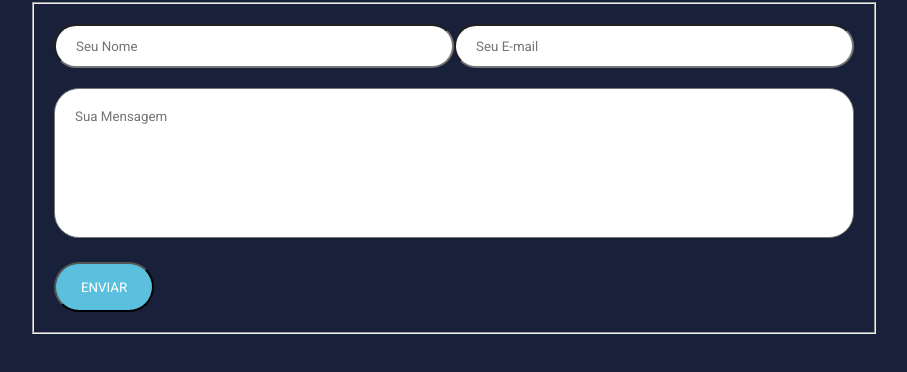
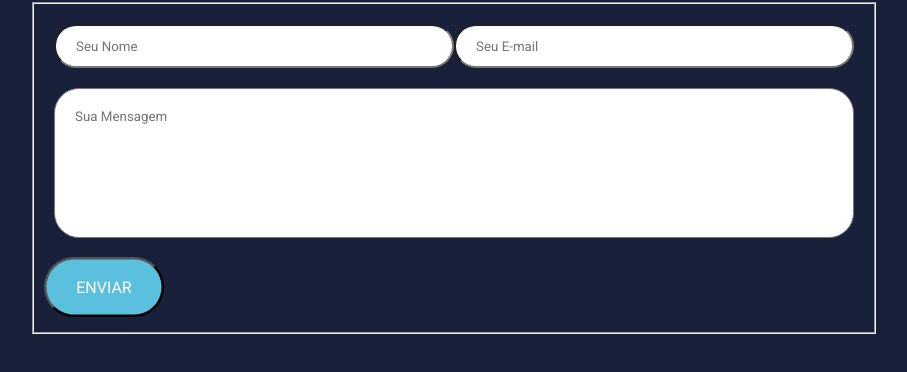
Before and after one commit to marconys/Enviar-Email-Com-Javascript, a plain HTML site: page index.html in a window 1280 px wide. In both pictures the pointer is over the button "ENVIAR". Shown: the part 206-578 px from the top of the page, without its empty margins (186-1093 px from the left). Drawn offline with Linux system fonts and the light colour scheme.

Commit message:
feat: inserted transform: scale in .btn button:hover

```diff
--- a/css/style.css
+++ b/css/style.css
@@ -83,4 +83,7 @@ body {
 .form-fields  .btn  button:hover{
   background-color: var(--info-color);
   color: var(--light-color);
+  -moz-transform: scale(1.2);
+  -webkit-transform: scale(1.2);
+  transform: scale(1.2);
 }
```
